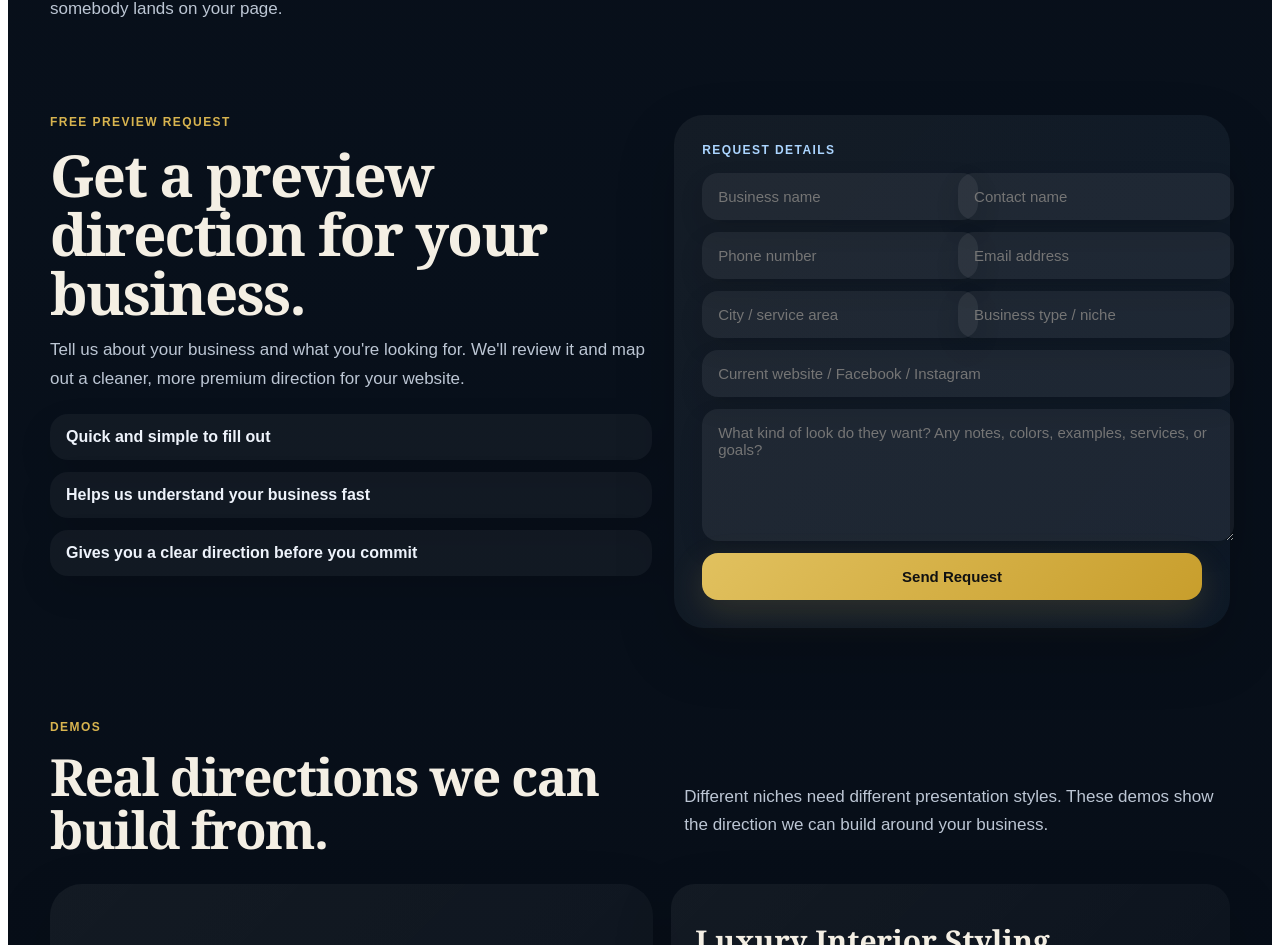
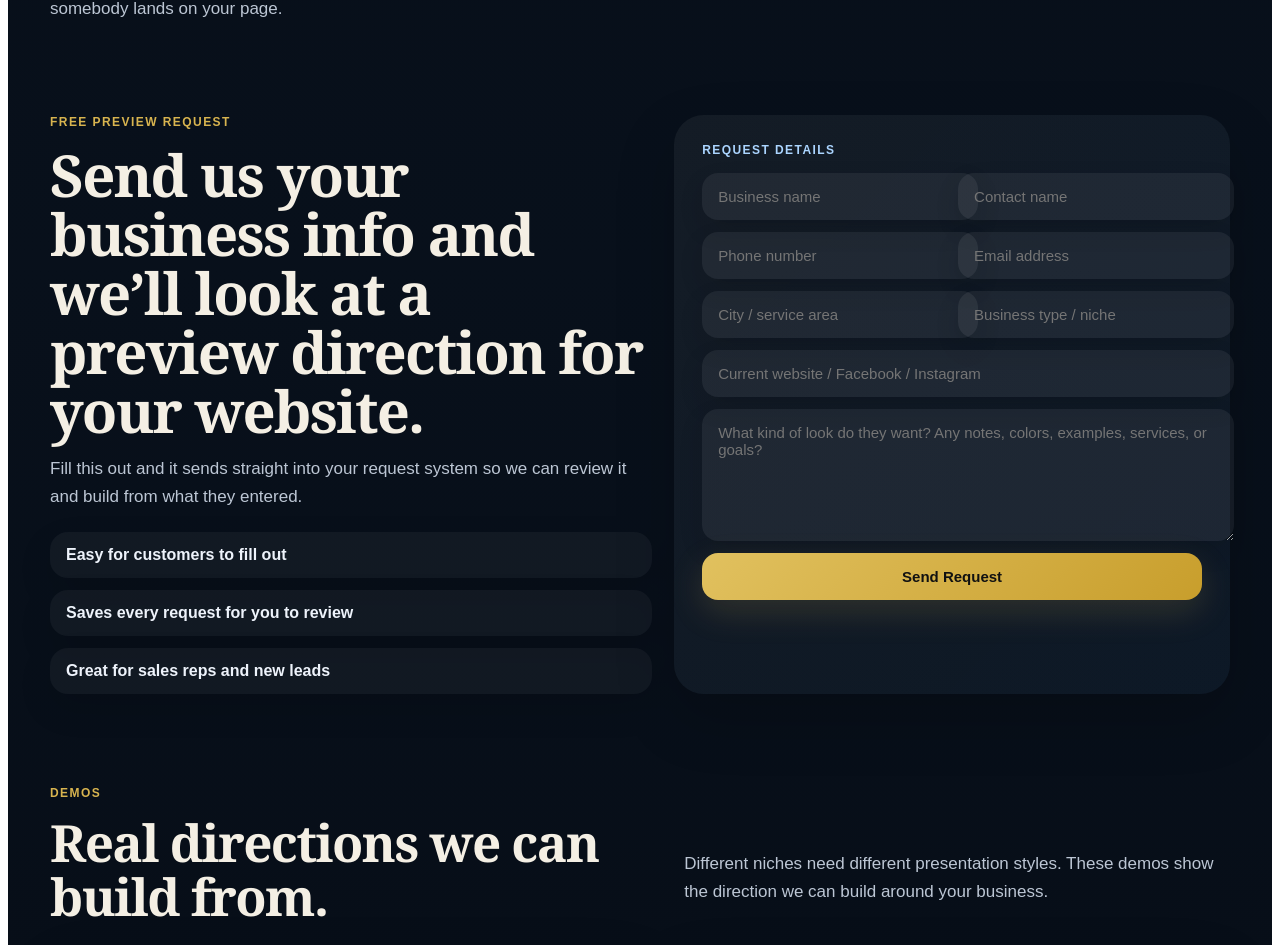
Before and after one commit to Paul4240/atlas-digital-lab, a Next.js app: page / in a window 1280 px wide. Shown: the part 2031-2976 px from the top of the page. Built offline with nearby package versions, Linux system fonts and the light colour scheme.

Commit message:
Update homepage pricing and preview text

```diff
--- a/app/page.tsx
+++ b/app/page.tsx
@@ -56,16 +56,18 @@ export default function HomePage() {
         return;
       }
 
-      const params = new URLSearchParams({
-        businessName: form.businessName || "",
-        city: form.city || "",
-        niche: form.niche || "",
-        notes: form.notes || "",
-        phone: form.phone || "",
-        email: form.email || "",
+      alert("Request sent successfully. Check your Google Sheet.");
+
+      setForm({
+        businessName: "",
+        contactName: "",
+        phone: "",
+        email: "",
+        city: "",
+        niche: "",
+        website: "",
+        notes: "",
       });
-
-      window.location.href = `/preview?${params.toString()}`;
     } catch (error) {
       alert("Something went wrong. Please try again.");
     } finally {
@@ -288,23 +290,23 @@ export default function HomePage() {
             <div>
               <div style={styles.smallKicker}>FREE PREVIEW REQUEST</div>
               <h2 style={styles.builderTitle}>
-                Get a preview direction for your business.
+                Send us your business info and we’ll look at a preview direction
+                for your website.
               </h2>
               <p style={styles.builderCopy}>
-                Tell us about your business and what you&apos;re looking for.
-                We&apos;ll review it and map out a cleaner, more premium
-                direction for your website.
+                Fill this out and it sends straight into your request system so
+                we can review it and build from what they entered.
               </p>
 
               <div style={styles.builderList}>
                 <div style={styles.builderItem}>
-                  Quick and simple to fill out
+                  Easy for customers to fill out
                 </div>
                 <div style={styles.builderItem}>
-                  Helps us understand your business fast
+                  Saves every request for you to review
                 </div>
                 <div style={styles.builderItem}>
-                  Gives you a clear direction before you commit
+                  Great for sales reps and new leads
                 </div>
               </div>
             </div>
@@ -375,14 +377,7 @@ export default function HomePage() {
                   rows={6}
                 />
 
-                <button
-                  type="submit"
-                  style={{
-                    ...styles.submitBtn,
-                    opacity: submitting ? 0.8 : 1,
-                  }}
-                  disabled={submitting}
-                >
+                <button type="submit" style={styles.submitBtn} disabled={submitting}>
                   {submitting ? "Sending..." : "Send Request"}
                 </button>
               </form>
@@ -479,8 +474,8 @@ export default function HomePage() {
               <div style={styles.price}>$499</div>
               <div style={styles.monthly}>$130/mo</div>
               <p style={styles.priceText}>
-                Multi-section layout with stronger structure, trust sections, and
-                better flow for conversions.
+                Multi-section layout with stronger structure, trust sections,
+                and better flow for conversions.
               </p>
             </div>
 
@@ -501,8 +496,8 @@ export default function HomePage() {
               <div style={styles.priceDark}>$1,200</div>
               <div style={styles.monthlyDark}>$200/mo</div>
               <p style={styles.priceTextDark}>
-                Full custom build designed to make your business look high-end and
-                stand out instantly.
+                Full custom build designed to make your business look high-end
+                and stand out instantly.
               </p>
             </div>
           </div>
@@ -559,12 +554,6 @@ export default function HomePage() {
 
           .hideOnMobile {
             display: none !important;
-          }
-
-          input,
-          textarea,
-          button {
-            font-size: 16px;
           }
         }
       `}</style>
@@ -912,7 +901,8 @@ const styles: Record<string, React.CSSProperties> = {
     gridTemplateColumns: "80px 1fr 0.95fr",
     gap: 22,
     alignItems: "start",
-    background: "linear-gradient(135deg, rgba(255,255,255,0.03), rgba(255,255,255,0.015))",
+    background:
+      "linear-gradient(135deg, rgba(255,255,255,0.03), rgba(255,255,255,0.015))",
     borderRadius: 22,
     padding: 22,
   },
```
